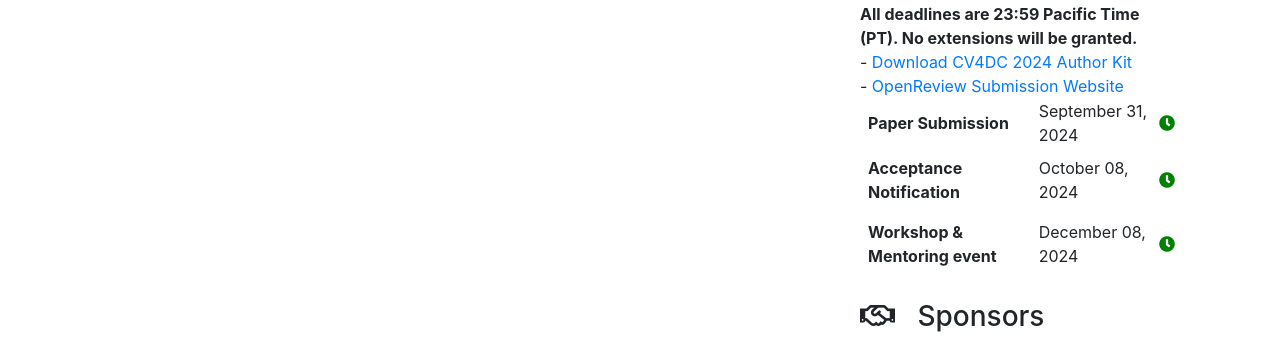
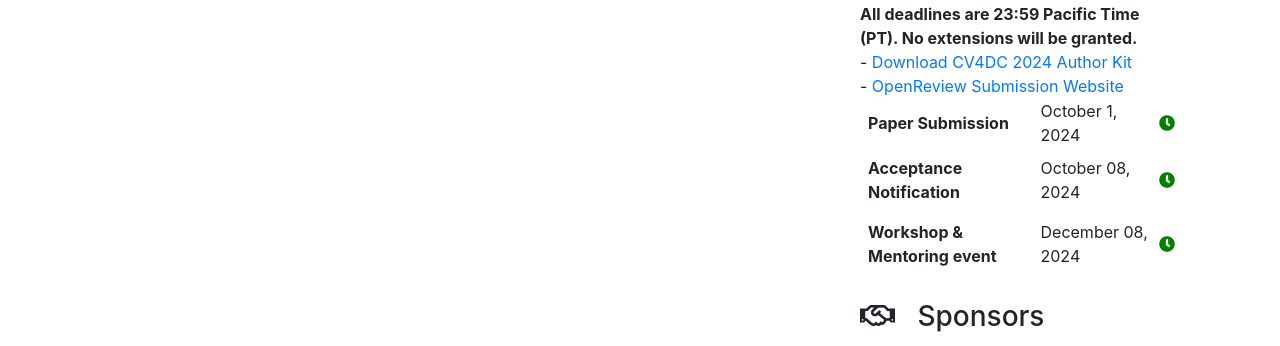
Before and after one commit to cv4dc/cv4dc.github.io, a Jekyll site: the page built from index.md, in a window 1280 px wide. Shown: the part 381-727 px from the top of the page. Built offline with Jekyll 4.4.1, drawn with Linux system fonts in a browser that asks for light colours; nearby versions of some CDN libraries; comment, search, counter and statistics services are not loaded.

Commit message:
Update dates.yml

```diff
--- a/_data/dates.yml
+++ b/_data/dates.yml
@@ -4,8 +4,8 @@ previous-years:
 
 2024:
  - name: Paper Submission
-   date: September 31, 2024
-   countdown: 2024/09/31 22:59:59 PT
+   date: October 1, 2024
+   countdown: 2024/10/01 22:59:59 PT
    enabled: true
  - name: Acceptance Notification
    date: October 08, 2024
@@ -18,8 +18,8 @@ previous-years:
 
 2024:
  - name: Paper Submission
-   date: September 31, 2024
-   countdown: 2024/09/31 22:59:59 PT
+   date: October 1, 2024
+   countdown: 2024/10/01 22:59:59 PT
    enabled: true
  - name: Acceptance Notification
    date: October 08, 2024
```
